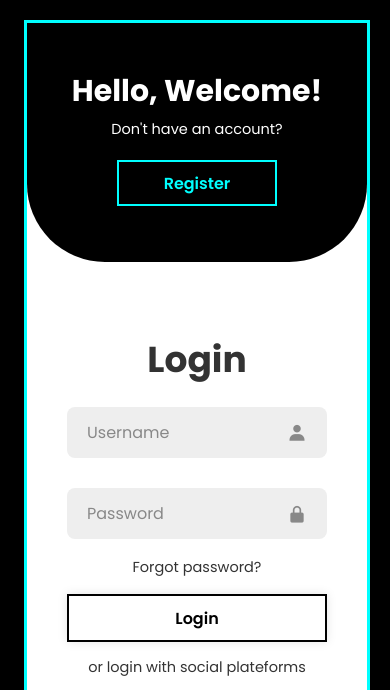
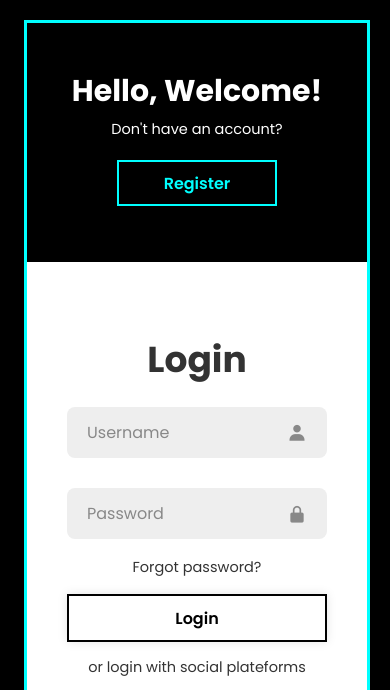
Before and after one commit to hynatea/project-wow1, a website: page html/loginpage.html in a window 390 px wide. Shown: the top 690 px of the page. Drawn offline with nearby package versions, Linux system fonts and the light colour scheme.

Commit message:
update loginpage2
Modification version mobile pour le côté Responsive

```diff
--- a/css/loginpage.css
+++ b/css/loginpage.css
@@ -293,7 +293,6 @@ form {
         top: -270%;
         width: 100%;
         height: 300%;
-        border-radius: 20vw;
     }
 
     .container.active .toggle-box::before {
```
